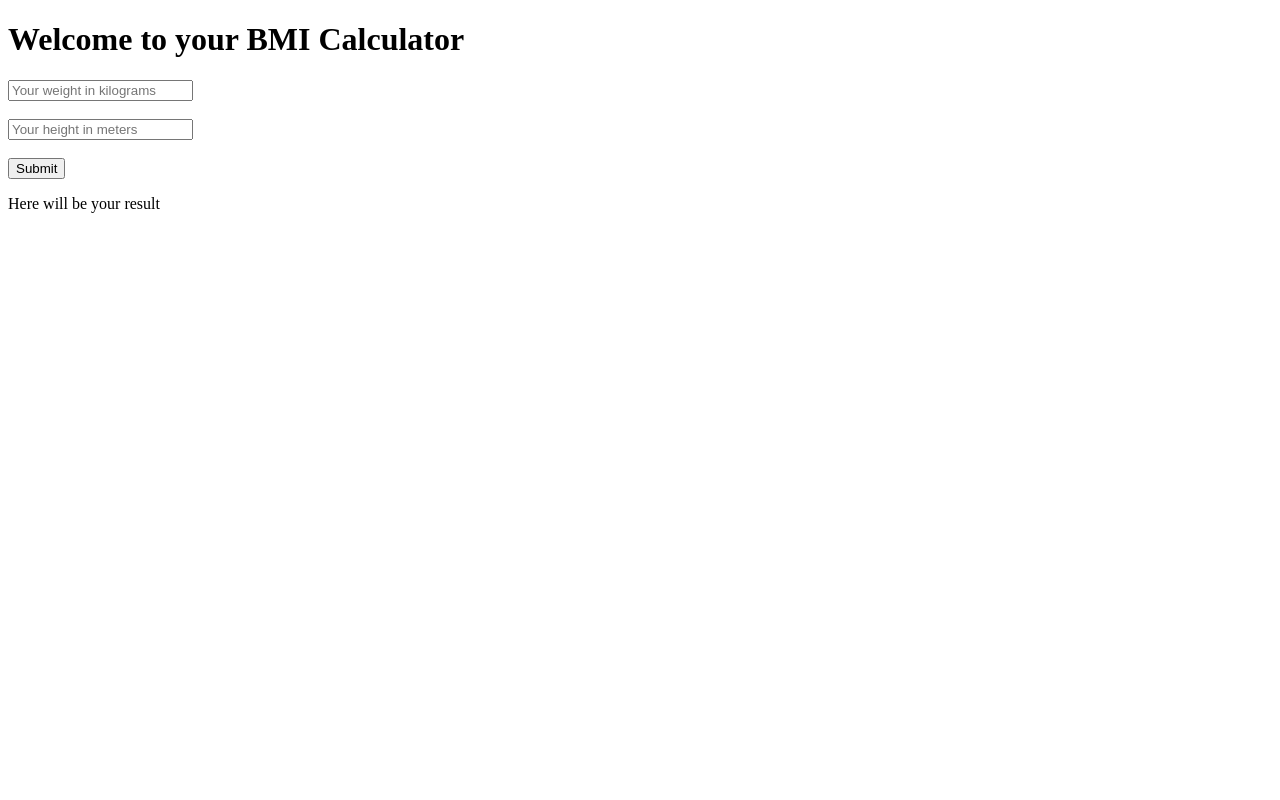
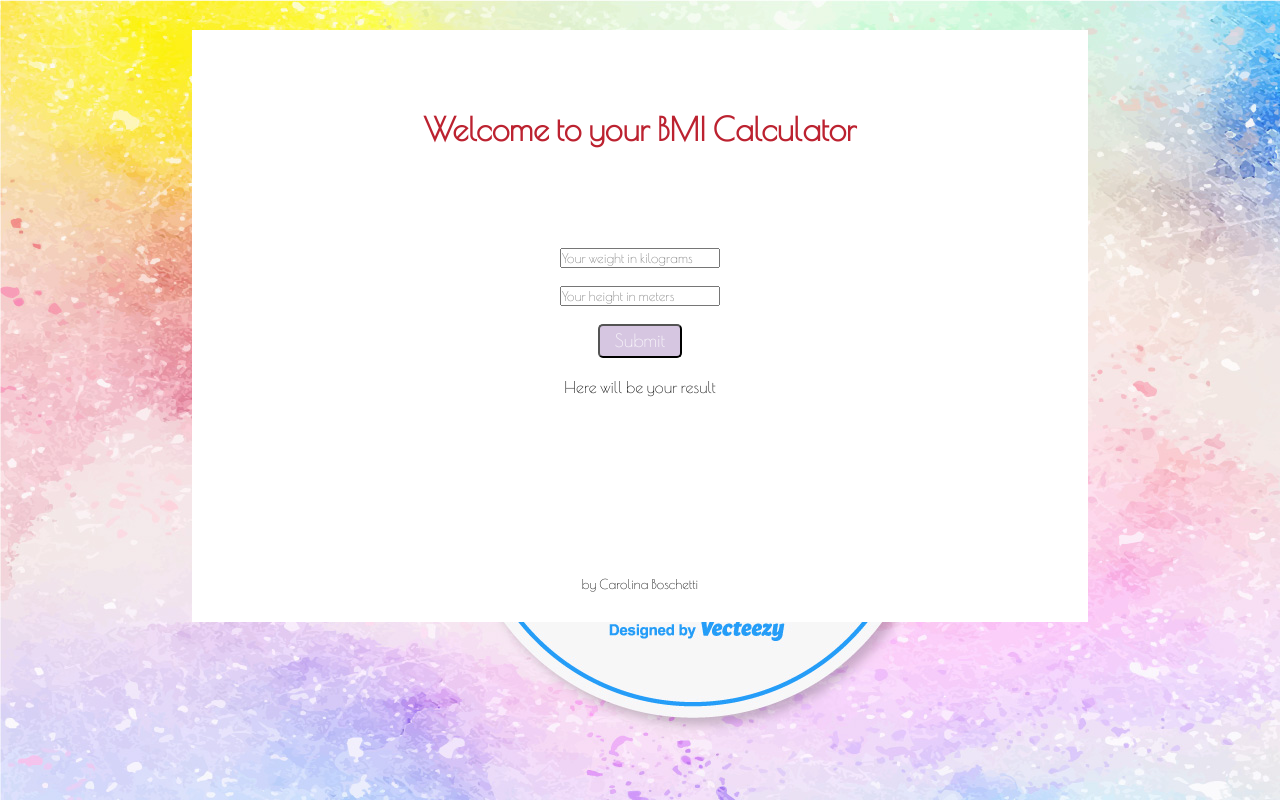
Before and after one commit to carolinaboschetti/BMI-calculator, a plain HTML site: page index.html in a window 1280 px wide. Drawn offline with nearby package versions, Linux system fonts and the light colour scheme; files that its build step writes are made by us from their sources; files whose address does not match are found by name.

Commit message:
:lipstick: Adding some styles

```diff
--- a/index.html
+++ b/index.html
@@ -4,20 +4,26 @@
     <meta charset="UTF-8">
     <meta name="viewport" content="width=device-width, initial-scale=1.0">
     <meta http-equiv="X-UA-Compatible" content="ie=edge">
+    <link href="/Users/carolinaboschetti/Desktop/Projects/BMI-calculator/style.css" rel="stylesheet" type="text/css">
     <title>Carolina's BMI Calculator</title>
 </head>
 <body>
+    <main class="main">
+            <h1 class="title">Welcome to your BMI Calculator</h1>
     <div class="calculator">
-        <h1 class="title">Welcome to your BMI Calculator</h1>
-            <input id="weight" type="number" placeholder="Your weight in kilograms" />
+            <input id="weight" type="text" placeholder="Your weight in kilograms" />
             <br />
             <br />
-            <input id="height" type="number" placeholder="Your height in meters" />
+            <input id="height" type="text" placeholder="Your height in meters" />
             <br />
             <br />
-            <input class = "submit" type="button"  value="Submit" onclick="bmi()" />
+            <input class="submit" type="button"  value="Submit" onclick="bmi()" />
             <p id="result">Here will be your result</p>
         </form>
     </div>
+    <script src="calculator.js"></script>
+    <small class="copyright">by Carolina Boschetti</small>
+</main>
+
 </body>
 </html>
--- a/style.css
+++ b/style.css
@@ -0,0 +1,43 @@
+@import url('https://fonts.googleapis.com/css?family=Poiret+One&display=swap');
+*{
+    margin: 0; padding: 0; box-sizing: border-box; font-family: 'Poiret One', cursive;
+}
+body {
+    background-image: url('/Users/carolinaboschetti/Desktop/Projects/BMI-calculator/DD-Watercolor-Vector-Background-78645-Preview.jpg')
+}
+.main{
+    background-color: #ffffff;
+    padding: 20px 50px 30px;
+    width: 70%;
+    height: 100%;
+    margin: 30px auto;
+}
+.title{
+    color: #BC2230;
+    text-align: center;
+    padding-top: 60px;
+}
+.calculator{
+    display: block;
+    text-align: center;
+    padding-top: 100px;
+
+}
+.submit{
+    color: #ffffff;
+    margin: 0 auto;
+    display: block;
+    font-size: 18px;
+    padding: 0 15px;
+    line-height: 30px;
+    text-transform: capitalize;
+    background-color: #D6C6E1 ;
+    border-radius: 5px;
+    margin-bottom: 20px;
+  }
+
+  .copyright {
+    text-align: center;
+    display: block;
+    padding-top: 180px;
+  }
```
Also changed, not shown: DD-Watercolor-Vector-Background-78645-Preview.jpg (added).
